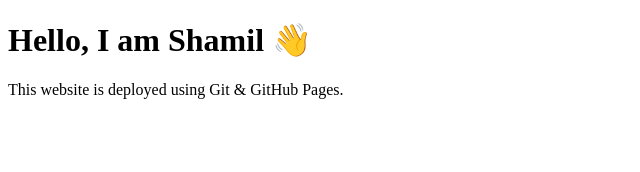
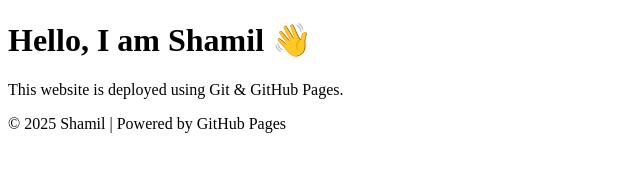
Before and after one commit to mosco1122/task6-static-website, a plain HTML site: page index.html in a window 1280 px wide. Shown: the whole page, without its empty margins (0-640 px from the left). Drawn offline with Linux system fonts and the light colour scheme.

Commit message:
Add footer section

```diff
--- a/index.html
+++ b/index.html
@@ -7,4 +7,8 @@
     <h1>Hello, I am Shamil 👋</h1>
     <p>This website is deployed using Git & GitHub Pages.</p>
 </body>
+<footer>
+  <p>© 2025 Shamil | Powered by GitHub Pages</p>
+</footer>
+
 </html>
```
